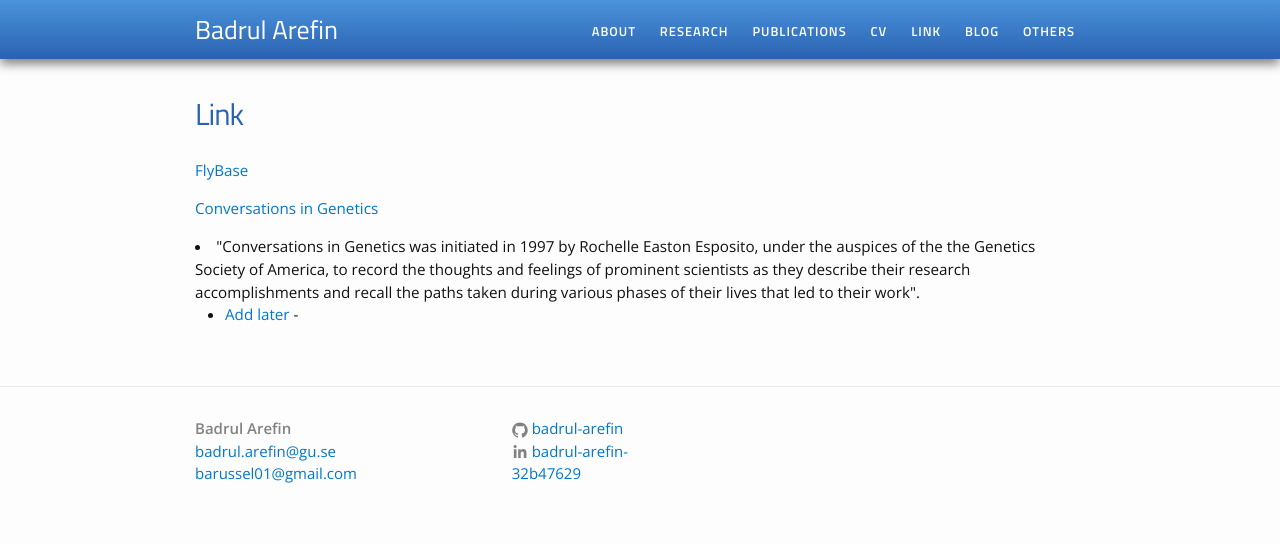
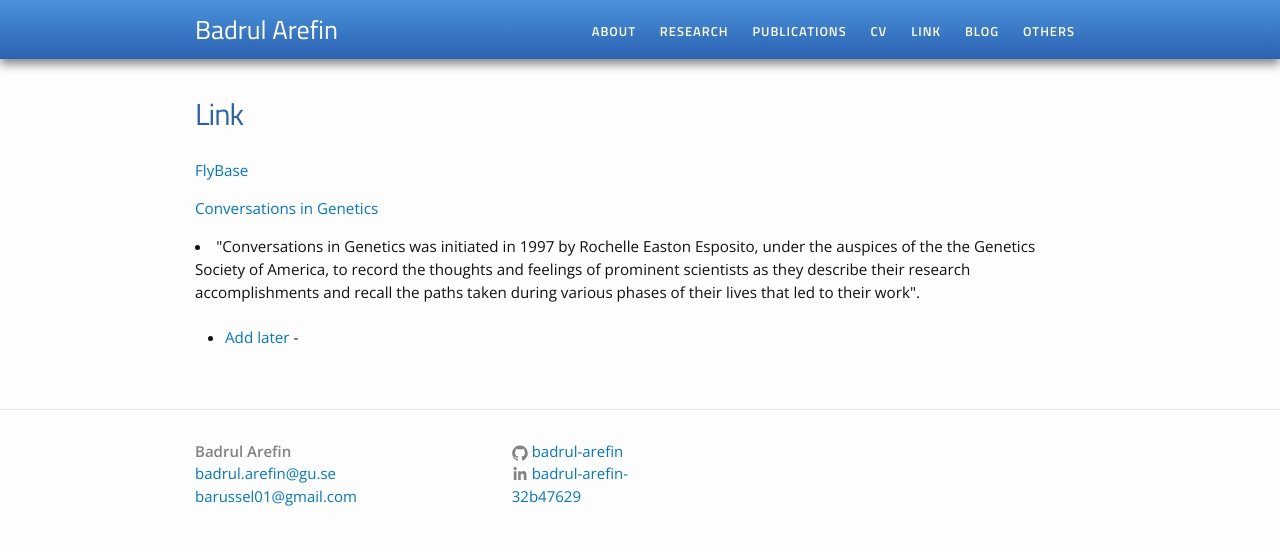
Before and after one commit to Badrul-Arefin/badrul-arefin.github.io, a Jekyll site: the page built from link.md, in a window 1280 px wide. Shown: the top 545 px of the page. Built offline with Jekyll 4.4.1, drawn with Linux system fonts in a browser that asks for light colours.

```diff
--- a/link.md
+++ b/link.md
@@ -6,7 +6,7 @@ title: Link
 <a href="http://flybase.org/">FlyBase</a><br>
 
 <a href="http://www.genestory.org/projectDev.html">Conversations in Genetics</a><br>
-<li> "Conversations in Genetics was initiated in 1997 by Rochelle Easton Esposito, under the auspices of the the Genetics Society of America, to record the thoughts and feelings of prominent scientists as they describe their research accomplishments and recall the paths taken during various phases of their lives that led to their work".
+<li> "Conversations in Genetics was initiated in 1997 by Rochelle Easton Esposito, under the auspices of the the Genetics Society of America, to record the thoughts and feelings of prominent scientists as they describe their research accomplishments and recall the paths taken during various phases of their lives that led to their work".<br><br>
 
 
 
```
